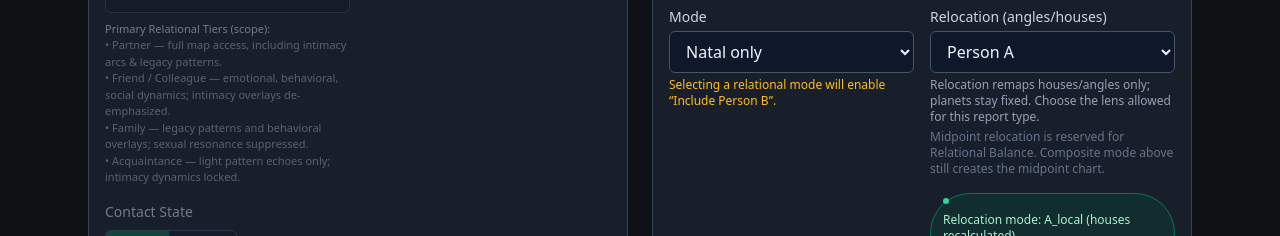
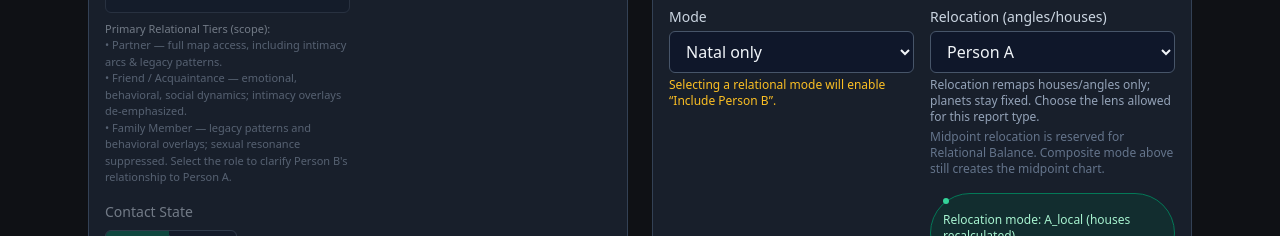
Before and after one commit to DHCross/WovenWebApp, a Next.js app: page /math-brain in a window 1280 px wide. Shown: the part 1190-1426 px from the top of the page. Built offline with nearby package versions, Linux system fonts and the light colour scheme.

Commit message:
Improve relational type options and day input handling

```diff
--- a/app/math-brain/page.tsx
+++ b/app/math-brain/page.tsx
@@ -1525,9 +1525,17 @@ export default function MathBrainPage() {
                     value={String(personA.day || '')}
                     onChange={(e) => {
                       const v = onlyDigits(e.target.value, 2);
-                      const n = clampNum(v, 1, 31);
-                      // Keep raw input while typing, only clamp if out of bounds
-                      setPersonA({ ...personA, day: Number.isNaN(n) ? v : (n === Number(v) ? v : String(n)) });
+                      if (!v) {
+                        setPersonA({ ...personA, day: '' });
+                        return;
+                      }
+                      const num = Number(v);
+                      if (v === "0" || (num >= 1 && num <= 31)) {
+                        setPersonA({ ...personA, day: v });
+                      } else {
+                        const clamped = Math.min(31, Math.max(1, num));
+                        setPersonA({ ...personA, day: String(clamped) });
+                      }
                     }}
                     onBlur={(e) => {
                       const v = onlyDigits(e.target.value, 2);
@@ -1823,9 +1831,17 @@ export default function MathBrainPage() {
                     value={String(personB.day || '')}
                     onChange={(e) => {
                       const v = onlyDigits(e.target.value, 2);
-                      const n = clampNum(v, 1, 31);
-                      // Keep raw input while typing, only clamp if out of bounds
-                      setPersonB({ ...personB, day: Number.isNaN(n) ? v : (n === Number(v) ? v : String(n)) });
+                      if (!v) {
+                        setPersonB({ ...personB, day: '' });
+                        return;
+                      }
+                      const num = Number(v);
+                      if (v === "0" || (num >= 1 && num <= 31)) {
+                        setPersonB({ ...personB, day: v });
+                      } else {
+                        const clamped = Math.min(31, Math.max(1, num));
+                        setPersonB({ ...personB, day: String(clamped) });
+                      }
                     }}
                     onBlur={(e) => {
                       const v = onlyDigits(e.target.value, 2);
@@ -1984,15 +2000,15 @@ export default function MathBrainPage() {
                   onChange={(e)=>{ setRelationshipType(e.target.value); setRelationshipTier(""); setRelationshipRole(""); }}
                 >
                   <option value="PARTNER">Partner</option>
-                  <option value="FRIEND">Friend / Colleague</option>
-                  <option value="FAMILY">Family</option>
+                  <option value="FRIEND">Friend / Acquaintance</option>
+                  <option value="FAMILY">Family Member</option>
                 </select>
                 <div className="mt-2 text-[11px] text-slate-400">
                   <div className="font-medium text-slate-300">Primary Relational Tiers (scope):</div>
                   <div>• Partner — full map access, including intimacy arcs & legacy patterns.</div>
-                  <div>• Friend / Colleague — emotional, behavioral, social dynamics; intimacy overlays de-emphasized.</div>
-                  <div>• Family — legacy patterns and behavioral overlays; sexual resonance suppressed.</div>
-                  <div>• Acquaintance — light pattern echoes only; intimacy dynamics locked.</div>
+                  <div>• Friend / Acquaintance — emotional, behavioral, social dynamics; intimacy overlays de-emphasized.</div>
+                  <div>• Family Member — legacy patterns and behavioral overlays; sexual resonance suppressed.
+                    {' '}Select the role to clarify Person B's relationship to Person A.</div>
                 </div>
               </div>
               <div className="sm:col-span-2">
@@ -2047,7 +2063,7 @@ export default function MathBrainPage() {
               )}
               {relationshipType === 'FAMILY' && (
                 <div>
-                  <label htmlFor="rel-role" className="block text-sm text-slate-300">Role</label>
+                  <label htmlFor="rel-role" className="block text-sm text-slate-300">Role (Person B is…)</label>
                   <select
                     id="rel-role"
                     disabled={!includePersonB}
@@ -2066,8 +2082,8 @@ export default function MathBrainPage() {
                     <option value="Other">Other</option>
                     <option value="Custom">Custom</option>
                   </select>
-                  {includePersonB && ['SYNASTRY','SYNASTRY_TRANSITS','COMPOSITE','DUAL_NATAL_TRANSITS'].includes(mode) && !relationshipTier && (
-                    <p className="mt-1 text-xs text-amber-400">Partner relationships require an intimacy tier.</p>
+                  {includePersonB && ['SYNASTRY','SYNASTRY_TRANSITS','COMPOSITE','DUAL_NATAL_TRANSITS'].includes(mode) && !relationshipRole && (
+                    <p className="mt-1 text-xs text-amber-400">Family relationships require selecting a role.</p>
                   )}
                 </div>
               )}
@@ -2081,7 +2097,9 @@ export default function MathBrainPage() {
                     onChange={(e)=>setRelationshipRole(e.target.value)}
                   >
                     <option value="">—</option>
+                    <option value="Friend">Friend</option>
                     <option value="Acquaintance">Acquaintance</option>
+                    <option value="Colleague">Colleague</option>
                     <option value="Mentor">Mentor</option>
                     <option value="Other">Other</option>
                     <option value="Custom">Custom</option>
```
